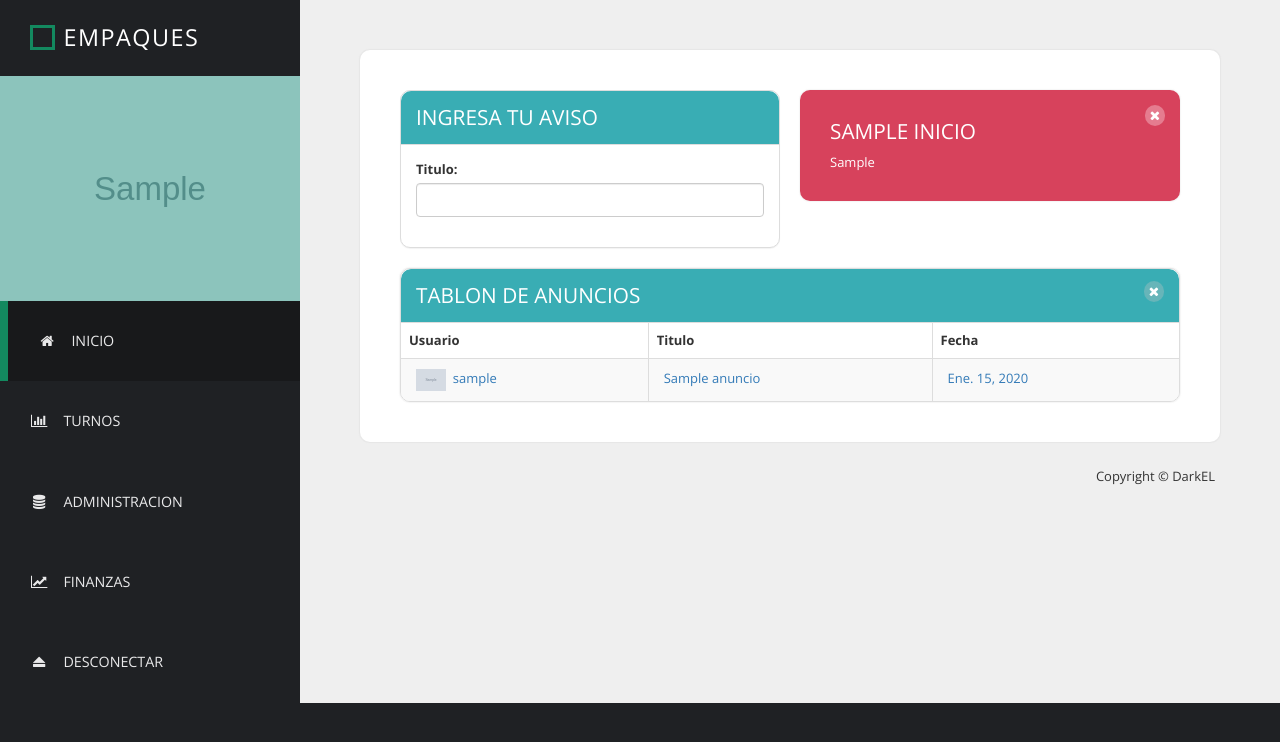
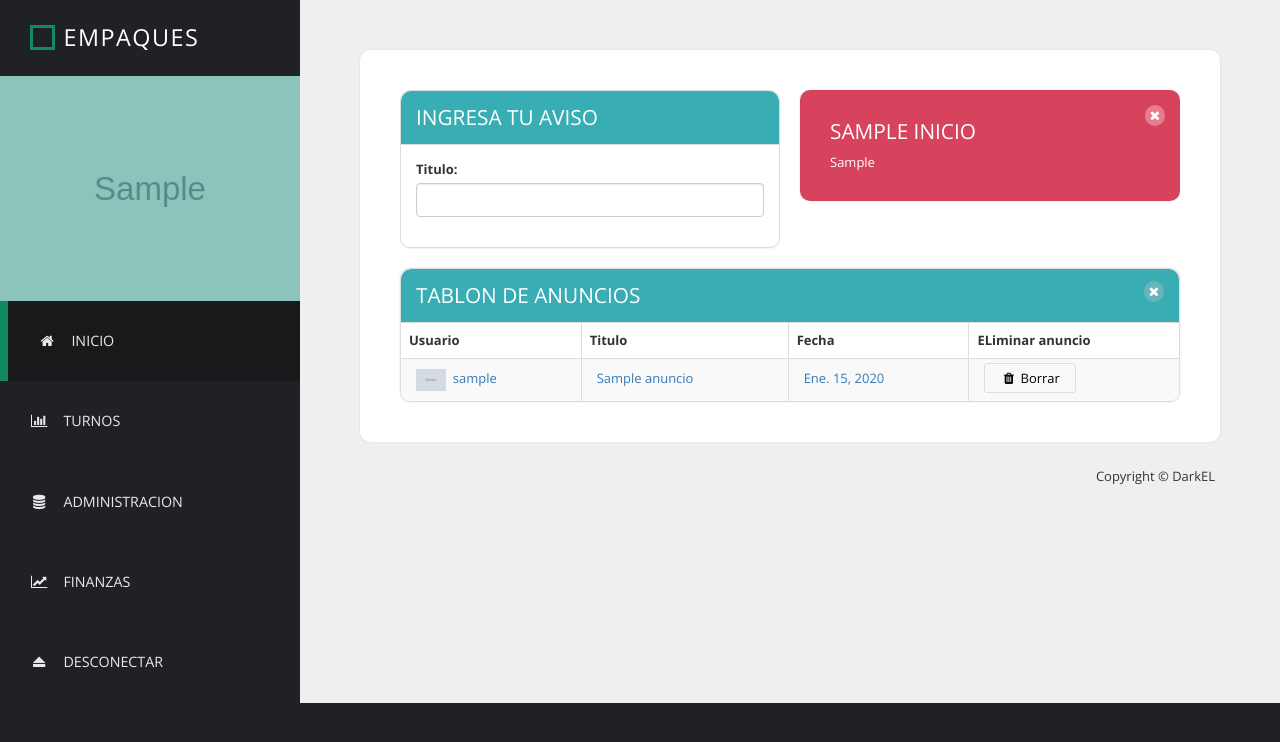
Before and after one commit to NicolasITC/Sistema_de_gestion_AESIRD, a Django app: page / in a window 1280 px wide. Shown: the top 742 px of the page. Run offline with Django 3.2, Linux system fonts and the light colour scheme; a user stored in the database is signed in; tables that the repository leaves empty hold one stand-in row (values such as "Sample post"); grey boxes marked "Sample" are stand-in pictures; some libraries are stand-ins or nearby versions.

Commit message:
Boton de borrar anuncio

```diff
--- a/SGAESIRD/EMPAQUES/templates/crear_planilla.html
+++ b/SGAESIRD/EMPAQUES/templates/crear_planilla.html
@@ -9,7 +9,7 @@
 {% block barra_lateral %}
     <li><a href="{% url 'home' %}"><i class="fa fa-home fa-fw"></i>Inicio</a></li>
     <li><a href="{% url 'turnos' 0 %}" ><i class="fa fa-bar-chart fa-fw"></i>Turnos</a></li>
-    <li><a href="{% url 'administracion' class="active"%}"><i class="fa fa-database fa-fw"></i>Administracion</a></li>
+    <li><a href="{% url 'administracion'%}" class="active"><i class="fa fa-database fa-fw"></i>Administracion</a></li>
     <li><a href="{% url 'finanzas' %}"><i class="fa fa-line-chart fa-fw"></i>Finanzas</a></li>
     <li><a href="{% url 'logout' %}"><i class="fa fa-eject fa-fw"></i>Desconectar</a></li>
 {% endblock %}
--- a/SGAESIRD/EMPAQUES/templates/home.html
+++ b/SGAESIRD/EMPAQUES/templates/home.html
@@ -82,6 +82,7 @@
                         <th>Usuario</th>
                         <th>Titulo</th>
                         <th>Fecha</th>
+                        <th>ELiminar anuncio</th>
                     </tr>
                 </thead>
                 <tbody>
@@ -91,6 +92,10 @@
                             alt="Profile Photo" align="left" height="30" width="30" class="img-responsive">&nbsp;&nbsp;{{ user.usuario.usuario}}</a></td>
                         <td><a href="{% url 'ver_anuncios' id_anun=user.id_Anuncios %}">{{ user.titulo }}</a></td>
                         <td><a href="{% url 'ver_anuncios' id_anun=user.id_Anuncios %}">{{ user.fecha }}</a></td>
+                        <td><a href="{% url 'delete_anuncio' id_anun=user.id_Anuncios %}" class="templatemo-edit-btn"
+          onClick="return confirm('¿Seguro que quieres borrar el anuncio?');"><i class="fa fa-trash fa-fw"></i>
+            Borrar
+        </a></td>
                     </tr>
                     {% endfor %}
                 </tbody>
--- a/SGAESIRD/EMPAQUES/templates/perfil.html
+++ b/SGAESIRD/EMPAQUES/templates/perfil.html
@@ -12,7 +12,6 @@
 
 
 {% block content %}
-
     {% for user in perfil %}
     <div class="templatemo-content-widget white-bg col-2">
         <div class="col-md-12">
--- a/SGAESIRD/EMPAQUES/templates/registration/registro_completado.html
+++ b/SGAESIRD/EMPAQUES/templates/registration/registro_completado.html
@@ -17,6 +17,6 @@
 {% block barra_lateral %}
     <li><a href="{% url 'home' %}" ><i class="fa fa-home fa-fw"></i>Inicio</a></li>
     <li><a href="{% url 'turnos' 0 %}" ><i class="fa fa-bar-chart fa-fw"></i>Turnos</a></li>
-    <li><a href="{% url 'Administracion' %}" class="active"><i class="fa fa-database fa-fw"></i>Administracion</a></li>
+    <li><a href="{% url 'administracion' %}" class="active"><i class="fa fa-database fa-fw"></i>Administracion</a></li>
     <li><a href="{% url 'logout' %}"><i class="fa fa-eject fa-fw"></i>Desconectar</a></li>
 {% endblock %}
--- a/SGAESIRD/EMPAQUES/urls.py
+++ b/SGAESIRD/EMPAQUES/urls.py
@@ -49,6 +49,7 @@ urlpatterns = [
     path('administracion',views.administracion,name='administracion'),
     path('ingresar_anotacion/<int:pk>',views.ingresar_anotacion,name='ingresar_anotacion'),
     path('delete/<int:persona_id>', views.delete,name="delete"),
+    path('delete_anuncio/<int:id_anun>', views.delete_anuncio,name="delete_anuncio"),
 
 
 ]+ static(settings.MEDIA_URL, document_root=settings.MEDIA_ROOT)
--- a/SGAESIRD/EMPAQUES/views.py
+++ b/SGAESIRD/EMPAQUES/views.py
@@ -316,8 +316,16 @@ def turnos(request, semana):
 
 
 @login_required
-def delete(reques,persona_id):
+def delete(request,persona_id):
     usuario=Usuario.objects.get(id_Usuario=persona_id)
     usuario.activo='E'
     usuario.save()
     return redirect('administracion')
+
+@login_required
+def delete_anuncio(request,id_anun):
+    anu=Anuncios.objects.filter(id_Anuncios=id_anun)
+    anu=Anuncios.objects.get(id_Anuncios=id_anun)
+
+    anu.delete()
+    return redirect('home')
```
